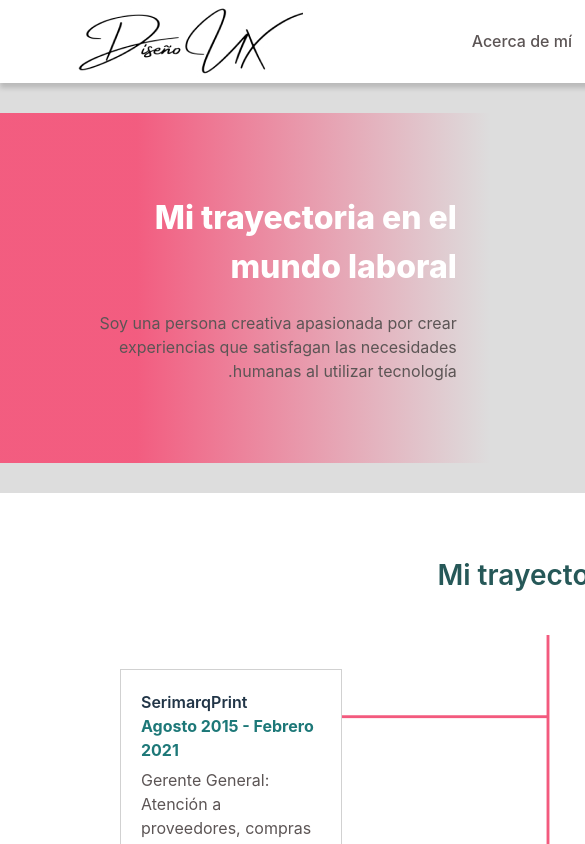
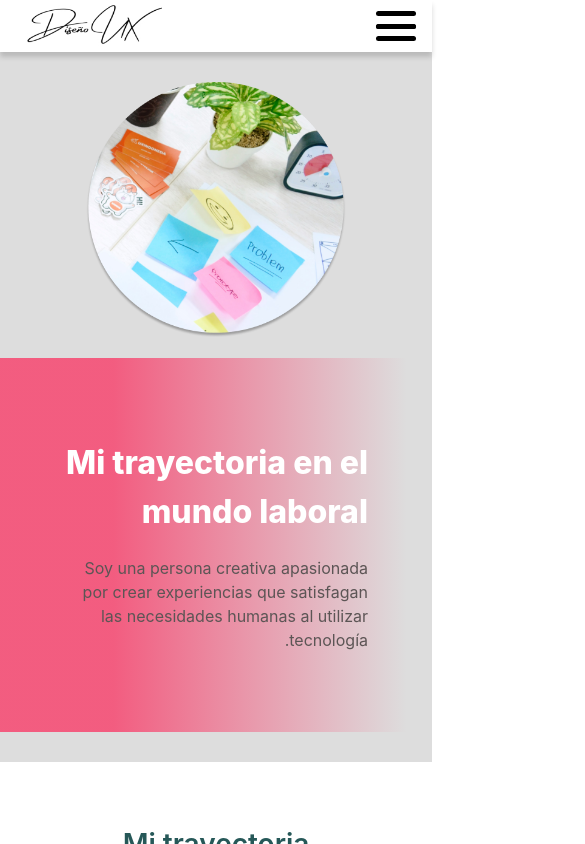
Before and after one commit to eduhsoto/spatania-react, a React (Vite) app: page /my-path in a window 390 px wide. Shown: the top 844 px of the page, 585 px wide, since content can reach past the window. Built offline with nearby package versions, Linux system fonts and the light colour scheme.

Commit message:
responsive design

```diff
--- a/src/App.jsx
+++ b/src/App.jsx
@@ -1,5 +1,5 @@
 import { BrowserRouter, Navigate, Route, Routes } from "react-router-dom";
-import NavBar from "./components/NavBar";
+import NavBar from "./components/NavBar/NavBar";
 import Home from "./pages/Home";
 import Path from "./pages/Path";
 import Portafolio from "./pages/Portafolio";
--- a/src/assets/style-components/Footer.js
+++ b/src/assets/style-components/Footer.js
@@ -3,6 +3,13 @@ import { ALink } from "./path/Certificate";
 
 export const FooterH = styled.footer`
   margin: 0px 80px;
+  @media screen and (max-width: 820px) {
+    margin: 0px 32px;
+  }
+
+  @media screen and (max-width: 540px) {
+    margin: 0px 16px;
+  }
 `;
 
 export const FooterGrid = styled.div`
@@ -12,6 +19,40 @@ export const FooterGrid = styled.div`
   grid-template-areas:
     "element1 element2 element3"
     "element4 element5 element3";
+
+  @media screen and (max-width: 540px) {
+    display: grid;
+    grid-template-columns: repeat(1, 1fr);
+    grid-template-rows: repeat(5, 1fr);
+    grid-template-areas:
+      "element1"
+      "element2"
+      "element3"
+      "element4"
+      "element5";
+    row-gap: 0em;
+
+  .area_1 {
+    justify-content: center;
+  }
+  .area_2 {
+    justify-content: center;
+  }
+
+  .area_3 {
+    grid-area: element5;
+    justify-content: center;
+  }
+
+  .area_4 {
+    grid-area: element1;
+    justify-content: center;
+  }
+
+  .area_5 {
+    justify-content: center;
+  }
+}
 `;
 
 export const FooterItem = styled.div`
--- /dev/null
+++ b/src/assets/style-components/NavBar/Hamburger.js
@@ -0,0 +1,50 @@
+import styled from "styled-components";
+
+export const NavHamburger = styled.div`
+@media screen and (max-width: 820px) {
+  .nav__hamburger {
+    height: 30px;
+    width: 40px;
+    position: relative;
+    cursor: pointer;
+  }
+  .nav__hamburger span {
+    width: 40px;
+    height: 5px;
+    border-radius: 4px;
+    background-color: black;
+    position: absolute;
+    transition: 0.5s ease-in-out;
+  }
+
+  .active span:nth-child(1) {
+    top: 0;
+    transform: rotate(45deg);
+    transform-origin: 5%;
+  }
+
+  span:nth-child(3),
+  span:nth-child(2) {
+    top: calc(25px / 2);
+  }
+
+  span:nth-child(4) {
+    bottom: 0;
+  }
+
+  .active span:nth-child(2) {
+    transform: translateX(5px);
+    background: transparent;
+  }
+
+  .active span:nth-child(3) {
+    transform: translateX(-50px);
+    background: transparent;
+  }
+
+  .active span:nth-child(4) {
+    transform: rotate(-45deg);
+    transform-origin: 5%;
+  }
+}
+`;
--- a/src/assets/style-components/Nav.js
+++ b/src/assets/style-components/NavBar/Nav.js
@@ -14,12 +14,50 @@ export const NavContainer = styled.div`
   display: flex;
   justify-content: space-between;
   align-items: center;
-`;
 
-export const NavResponsive = styled.div`
-  display: flex;
-  justify-content: space-between;
-  align-items: center;
+  .nav__responsive {
+    display: flex;
+    justify-content: space-between;
+    align-items: center;
+  }
+
+  @media screen and (max-width: 820px) {
+    margin: 0px 32px;
+
+    .nav__responsive {
+      position: fixed;
+      top: 79px;
+      width: 50%;
+      left: 50%;
+      bottom: 0;
+      max-width: 200px;
+      background: white;
+      display: flex;
+      flex-direction: column;
+      clip-path: polygon(100% 0, 100% 0, 100% 100%, 100% 100%);
+      transition: 0.5s ease-in-out;
+    }
+
+    .show {
+      clip-path: polygon(100% 0, 0 0, 0 100%, 100% 100%);
+    }
+  }
+
+  @media screen and (max-width: 540px) {
+    margin: 0px 16px;
+
+    .brand__logo{
+      width: 60%;
+    }
+
+    .nav__responsive{
+      top: 50px;
+    }
+
+    .social__image{
+      width: 40px;
+    }
+  }
 `;
 
 export const NavA = styled(NavLink)`
@@ -55,6 +93,11 @@ export const NavA = styled(NavLink)`
     padding: 10px 0px;
     font-size: 14px;
   }
+
+  @media screen and (max-width: 820px) {
+    margin: 50px 0px;
+    font-size: 24px;
+  }
 `;
 
 export const NavSocial = styled.a`
@@ -64,3 +107,12 @@ export const NavSocial = styled.a`
     transform: scale(1.2);
   }
 `;
+
+export const NavItem = styled.div`
+  @media screen and (max-width: 820px) {
+    display: flex;
+    flex-direction: column;
+    align-items: center;
+    margin: auto 0px;
+  }
+`;
--- a/src/assets/style-components/home/Objective.js
+++ b/src/assets/style-components/home/Objective.js
@@ -7,7 +7,8 @@ export const CardObjectives = styled.div`
   display: flex;
   flex-direction: column;
   align-items: center;
-  flex-basis: 20%;
+  flex-basis: 25%;
+  max-width: 250px;
   flex-grow: 1;
   align-self: stretch;
 `;
--- a/src/assets/style-components/portafolio/Item.js
+++ b/src/assets/style-components/portafolio/Item.js
@@ -6,6 +6,12 @@ export const ListItem = styled.div`
   display: flex;
   align-items: center;
   flex-direction: column;
+  max-width: 800px;
+
+  .link__portafolio {
+    display: contents;
+  }
+
 `;
 
 export const ImageF = styled.div`
--- a/src/assets/style.css
+++ b/src/assets/style.css
@@ -51,7 +51,7 @@
 
 .ux__image {
   width: 200px;
-  max-width: 400px;
+  max-width: 408px;
 }
 
 .about__me {
@@ -123,7 +123,26 @@
   grid-area: element3;
 }
 
-.link__portafolio{
-  display: inline-block;
-  width: 90%;
+.rights {
+  text-align: center;
 }
+
+@media screen and (max-width: 820px) {
+  .container {
+    margin: 30px 32px;
+  }
+}
+
+@media screen and (max-width: 540px) {
+  .container {
+    margin: 30px 16px;
+  }
+
+  .lines__path{
+    display: none;
+  }
+
+  .card {
+    flex-direction: column;
+  }
+}
--- a/src/components/Footer.jsx
+++ b/src/components/Footer.jsx
@@ -15,7 +15,7 @@ const Footer = () => {
               className="icon__contact"
               alt="phone number"
             />
-            <FooterLink href="tel:3311387789" className="footer__link">
+            <FooterLink href="tel:3311387789">
               33 11 38 77 89
             </FooterLink>
           </FooterItem>
@@ -38,7 +38,7 @@ const Footer = () => {
             />
           </FooterItem>
 
-          <FooterItem className="footer__item area_5">
+          <FooterItem className="area_5">
             <img
               src="./src/assets/img/email-contact.png"
               className="icon__contact"
--- /dev/null
+++ b/src/components/NavBar/Hamburger.jsx
@@ -0,0 +1,19 @@
+import { NavHamburger } from "../../assets/style-components/NavBar/Hamburger";
+
+export const Hamburger = ({ handleClick, clicked }) => {
+  return (
+    <NavHamburger>
+      <div
+        onClick={handleClick}
+        className={`nav__hamburger ${clicked ? "active" : ""}`}
+      >
+        <span></span>
+        <span></span>
+        <span></span>
+        <span></span>
+      </div>
+    </NavHamburger>
+  );
+};
+
+export default Hamburger;
--- a/src/components/NavBar.jsx
+++ b/src/components/NavBar/NavBar.jsx
@@ -1,41 +1,46 @@
+import React, { useState } from "react";
 import {
   Nav,
   NavContainer,
-  NavResponsive,
   NavA,
   NavSocial,
-} from "../assets/style-components/Nav";
+  NavItem,
+} from "../../assets/style-components/NavBar/Nav";
+import Hamburger from "./Hamburger";
 
 const NavBar = () => {
+  const [clicked, setClicked] = useState(false);
+
+  const handleClick = () => {
+    setClicked(!clicked);
+  };
+
   return (
     <Nav>
       <NavContainer>
         <a href="/">
-          <img src="./src/assets/img/brand-logo.jpg" alt="brand_logo" />
+          <img src="./src/assets/img/brand-logo.jpg" alt="brand_logo" className="brand__logo"/>
         </a>
 
-        <div className="nav__hamburger">
-          <span className="lines line_1"></span>
-          <span className="lines line_2"></span>
-          <span className="lines line_3"></span>
-          <span className="lines line_4"></span>
+        <div className="burger">
+          <Hamburger clicked={clicked} handleClick={handleClick} />
         </div>
 
-        <NavResponsive>
-          <div className="nav__item">
+        <div className={`nav__responsive ${clicked ? 'show' : ''}`}>
+          <NavItem>
             <NavA to="/">Acerca de mí</NavA>
             <NavA to="/my-path">Mi trayectoria</NavA>
             <NavA to="/portafolio">Mi portafolio</NavA>
-          </div>
+          </NavItem>
 
-          <div className="social__network">
+          <div>
             <NavSocial
               href="https://www.instagram.com/tikichi_jimarq/"
               target="_blank"
             >
               <img
                 src="./src/assets/img/instagram-network.png"
-                alt="instagram link"
+                alt="instagram link" className="social__image"
               />
             </NavSocial>
             <NavSocial
@@ -44,7 +49,7 @@ const NavBar = () => {
             >
               <img
                 src="./src/assets/img/linkedIn-network.png"
-                alt="linkedin link"
+                alt="linkedin link" className="social__image"
               />
             </NavSocial>
             <NavSocial
@@ -53,11 +58,11 @@ const NavBar = () => {
             >
               <img
                 src="./src/assets/img/behance-portafolio.png"
-                alt="behance link"
+                alt="behance link" className="social__image"
               />
             </NavSocial>
           </div>
-        </NavResponsive>
+        </div>
       </NavContainer>
     </Nav>
   );
```
Also changed, not shown: src/assets/img/portafolio-item.jpg.
